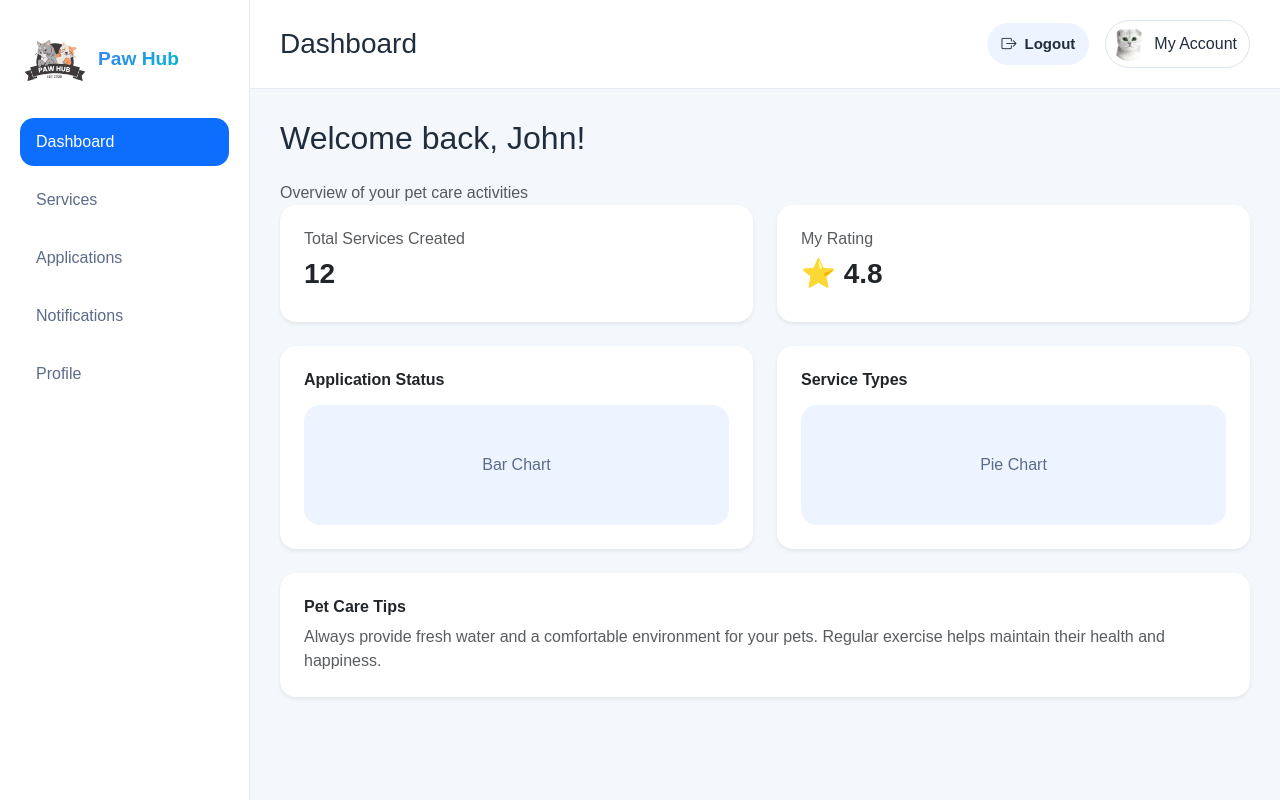
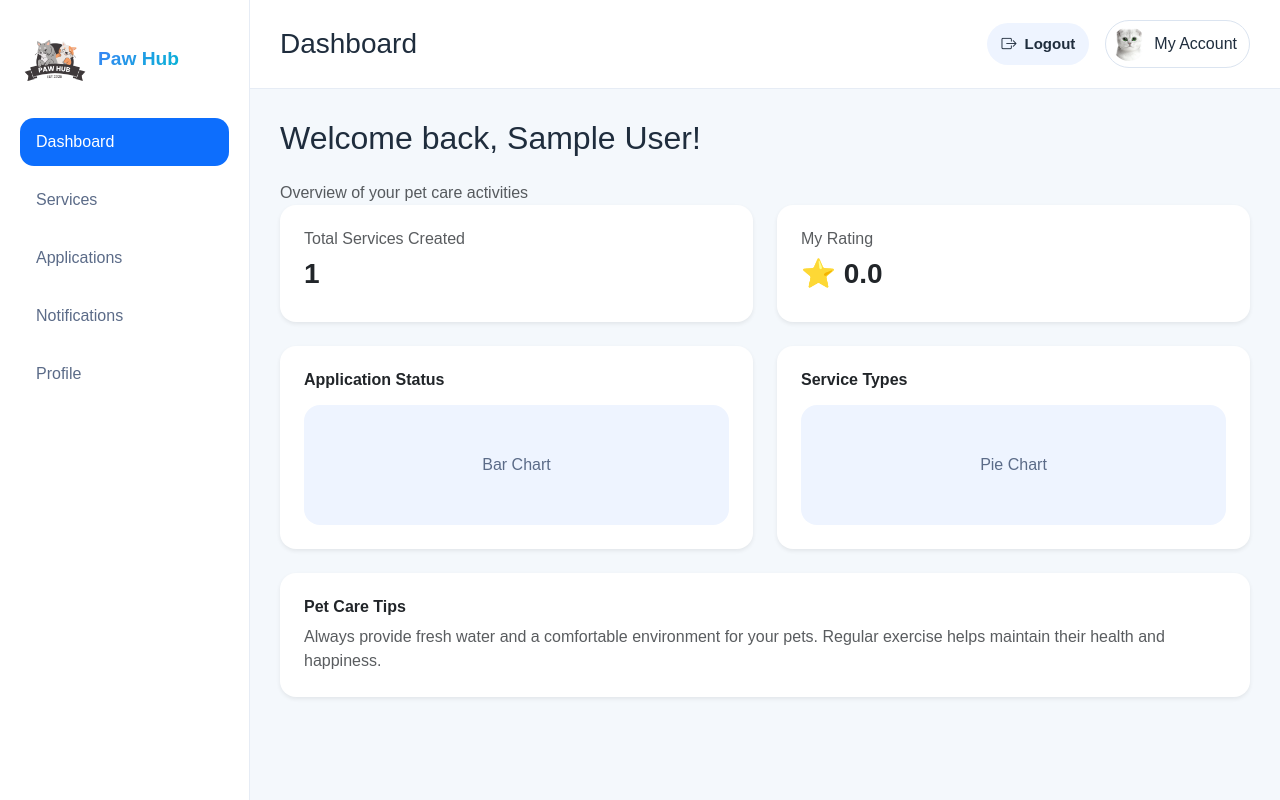
Before and after one commit to Yilin2323/Paw-Hub, a Flask app: template templates/owner_dashboard.html in a window 1280 px wide. Run offline with Flask 3, Linux system fonts and the light colour scheme; the template is opened without the code that fills it: most values are stand-ins (such as "Sample title", 1, 10 or a date in 2020).

Commit message:
Fix the bug of owner_dashboard

```diff
--- a/app.py
+++ b/app.py
@@ -2,9 +2,27 @@ from flask import Flask, render_template
 
 app = Flask(__name__)
 
+
+def get_owner_dashboard_context():
+    """
+    Owner dashboard data for the template.
+    Replace these assignments with session user + database queries when auth and models exist.
+    """
+    # user_display_name = current_user.first_name  # example
+    user_display_name = "Jordan"
+    total_services_count = 12
+    average_rating = 4.8
+    return {
+        "user_display_name": user_display_name,
+        "total_services_count": total_services_count,
+        "average_rating": average_rating,
+    }
+
+
 @app.route("/")
-def dashboard():
-    return render_template("owner_dashboard.html")
+def owner_dashboard():
+    return render_template("owner_dashboard.html", **get_owner_dashboard_context())
+
 
 if __name__ == "__main__":
     app.run(debug=True)
--- a/templates/owner_dashboard.html
+++ b/templates/owner_dashboard.html
@@ -5,7 +5,7 @@
 
 {% block content %}
 
-<h2 class="mb-4">Welcome back, John!</h2>
+<h2 class="mb-4">Welcome back, {{ user_display_name }}!</h2>
 <p class="text-muted mb-0">Overview of your pet care activities</p>
 <!-- Summary Cards -->
 <div class="row g-4 mb-4">
@@ -13,14 +13,14 @@
   <div class="col-md-6">
     <div class="card p-4 rounded-4 shadow-sm border-0">
       <h6 class="text-muted">Total Services Created</h6>
-      <h3 class="fw-bold">12</h3>
+      <h3 class="fw-bold">{{ total_services_count }}</h3>
     </div>
   </div>
 
   <div class="col-md-6">
     <div class="card p-4 rounded-4 shadow-sm border-0">
       <h6 class="text-muted">My Rating</h6>
-      <h3 class="fw-bold">⭐ 4.8</h3>
+      <h3 class="fw-bold">⭐ {{ "%.1f"|format(average_rating) }}</h3>
     </div>
   </div>
 
```
